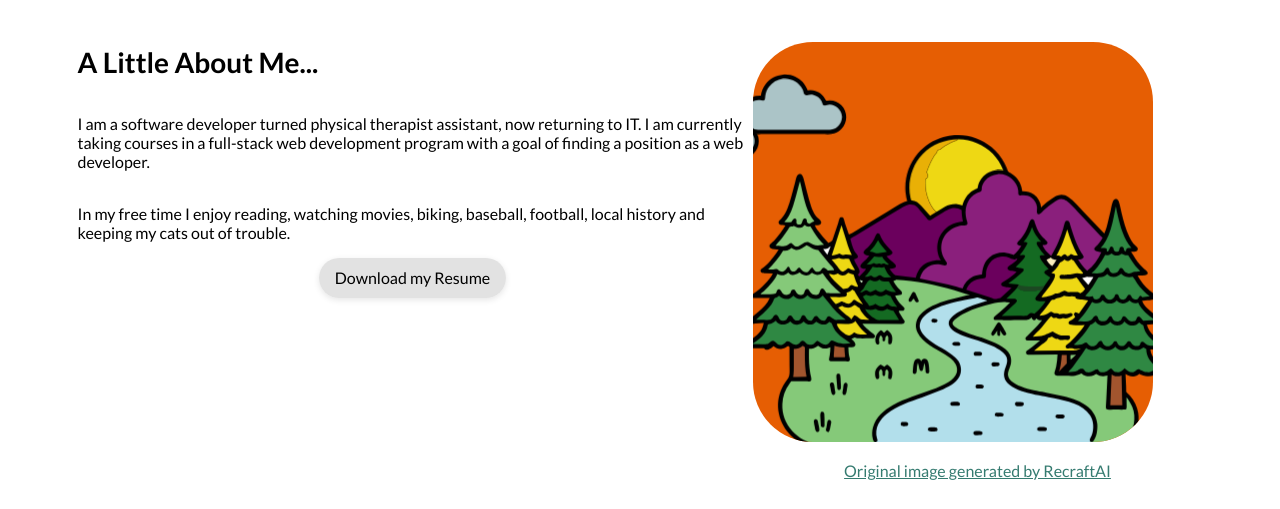
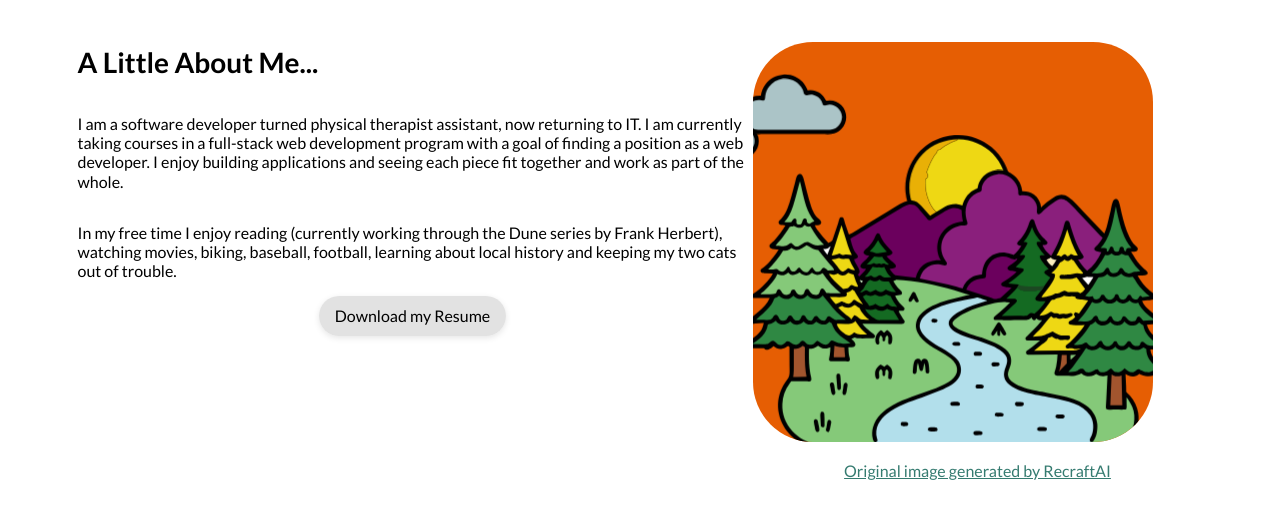
Before and after one commit to CincinnatiKid428/portfolio-website, a plain HTML site: page about.html in a window 1280 px wide. Shown: the part 73-582 px from the top of the page. Drawn offline with Linux system fonts and the light colour scheme.

Commit message:
Update about.html

```diff
--- a/about.html
+++ b/about.html
@@ -27,12 +27,12 @@
       <h1 role="heading">A Little About Me...</h1>
       <p>
         I am a software developer turned physical therapist assistant, now returning to IT. I am currently taking
-        courses
-        in a full-stack web development program with a goal of finding a position as a web developer.
+        courses in a full-stack web development program with a goal of finding a position as a web developer. I
+        enjoy building applications and seeing each piece fit together and work as part of the whole.
       </p>
       <p>
-        In my free time I enjoy reading, watching movies, biking, baseball, football, local history and keeping my cats
-        out of trouble.
+        In my free time I enjoy reading (currently working through the Dune series by Frank Herbert), watching
+        movies, biking, baseball, football, learning about local history and keeping my two cats out of trouble.
       </p>
       <div style="text-align: center;">
         <button class="button" style="text-align: center;">Download my Resume</button>
```
